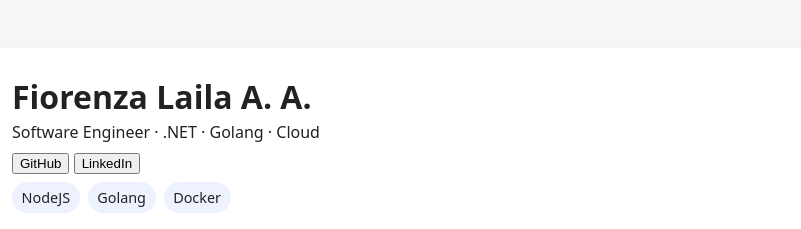
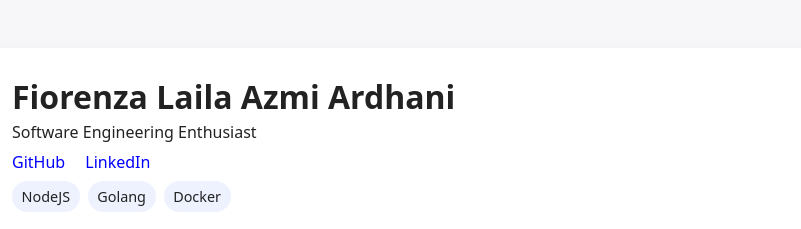
Before and after one commit to fiorenzaa/my-profile, a plain HTML site: page index.html in a window 1280 px wide. Shown: the top 229 px of the page, 290-1091 px from the left. Drawn offline with Linux system fonts and the light colour scheme.

Commit message:
edit github and linkedin link

```diff
--- a/index.html
+++ b/index.html
@@ -76,11 +76,11 @@
     <header>
       <img class="avatar" src="https://avatars.githubusercontent.com/u/9919?s=200&v=4" alt="avatar" />
       <div>
-        <h1>Fiorenza Laila A. A.</h1>
-        <div>Software Engineer · .NET · Golang · Cloud</div>
-        <div class="links" style="margin-top:.5rem">
-          <button class="link-profile" href="https://github.com/your-username" target="_blank">GitHub</button>
-          <button class="link-profile" href="https://www.linkedin.com/in/your-profile" target="_blank">LinkedIn</button>
+        <h1>Fiorenza Laila Azmi Ardhani</h1>
+        <div>Software Engineering Enthusiast</div>
+        <div class="links" style="margin-top:.5rem; color: blue;">
+          <a class="link-profile" href="https://github.com/fiorenzaa" target="_blank">GitHub</a>
+          <a class="link-profile" href="https://www.linkedin.com/in/fiorenza-laila" target="_blank">LinkedIn</a>
         </div>
         <div class="skills" aria-hidden>
           <span class="skill">NodeJS</span>
```
